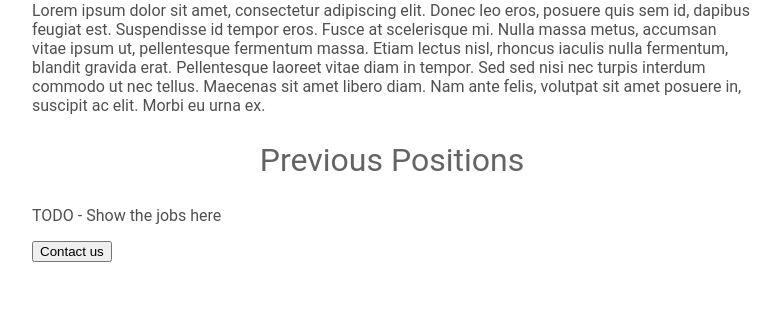
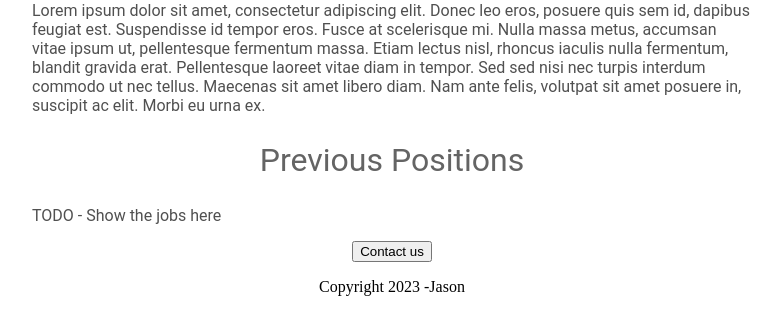
Before and after one commit to J-Anthony/test-webapp-replit, a Flask app: page / in a window 1280 px wide. Shown: the part 555-867 px from the top of the page, without its empty margins (248-1028 px from the left). Before the commit the page ends 817 px from the top, so only its background shows below. Run offline with Flask 2, Linux system fonts and the light colour scheme.

Commit message:
added HTML and CSS

```diff
--- a/templates/home.html
+++ b/templates/home.html
@@ -23,7 +23,7 @@
        font-weight: normal;
      }
 
-     p{
+     .bodytext{
        font-family: Roboto;
        color: rgb(80,80,80);
      }
@@ -39,13 +39,14 @@
       <h1>Jason Anthony</h1>
       <img id="banner" src="https://test-webapp-replit.jasona6.repl.co/static/banner.jpg" height="240">
       <h2>About Jason</h2>
-      <p>
+      <p class=bodytext>
         Lorem ipsum dolor sit amet, consectetur adipiscing elit. Donec leo eros, posuere quis sem id, dapibus feugiat est. Suspendisse id tempor eros. Fusce at scelerisque mi. Nulla massa metus, accumsan vitae ipsum ut, pellentesque fermentum massa. Etiam lectus nisl, rhoncus iaculis nulla fermentum, blandit gravida erat. Pellentesque laoreet vitae diam in tempor. Sed sed nisi nec turpis interdum commodo ut nec tellus. Maecenas sit amet libero diam. Nam ante felis, volutpat sit amet posuere in, suscipit ac elit. Morbi eu urna ex.
       </p>
       <h2>Previous Positions</h2>
-      <p>TODO - Show the jobs here</p>
-      <div>
+      <p class=bodytext>TODO - Show the jobs here</p>
+      <div style="text-align:center;">
       <button>Contact us</button>
+        <p> Copyright 2023 -Jason</p>
       </div>
     </body>
 </html>
```
